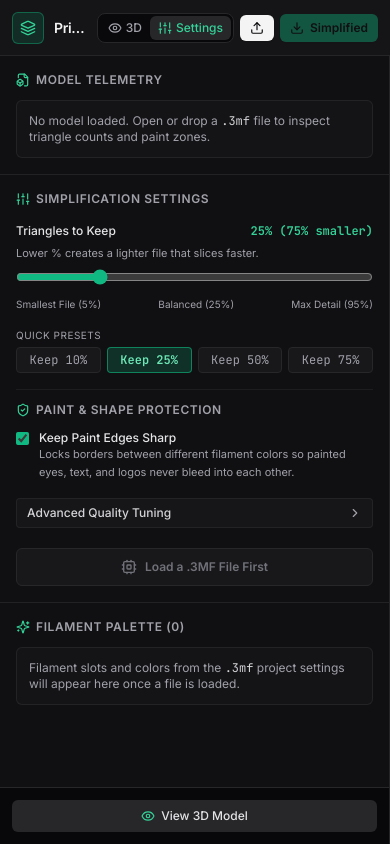
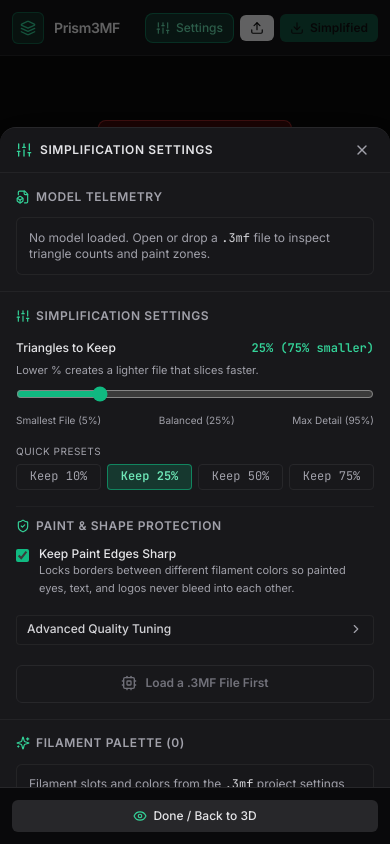
Before and after one commit to nissy34/Prism3MF, a React (Vite) app: page / in a window 390 px wide. Both pictures are taken after a click on the button "Settings". Built offline with nearby package versions, Linux system fonts and the light colour scheme.

Commit message:
feat: turn mobile settings into slide-up drawer popup with toggle and close button

```diff
--- a/src/App.tsx
+++ b/src/App.tsx
@@ -17,6 +17,7 @@
   RotateCcw,
   ChevronDown,
   ChevronRight,
+  X,
 } from 'lucide-react';
 import {
   SimplificationOptions,
@@ -56,7 +57,7 @@
   const [maxGeometricError, setMaxGeometricError] = useState<number>(0.02);
   const [showAdvancedSettings, setShowAdvancedSettings] = useState<boolean>(false);
   const [appliedOptions, setAppliedOptions] = useState<SimplificationOptions | null>(null);
-  const [mobileTab, setMobileTab] = useState<'viewport' | 'settings'>('viewport');
+  const [isMobileSettingsOpen, setIsMobileSettingsOpen] = useState<boolean>(false);
 
   // Viewport controls
   const [displayMode, setDisplayMode] = useState<ViewportDisplayMode>('simplified');
@@ -162,7 +163,7 @@
       const worker = isProcessing ? createWorker() : workerRef.current || createWorker();
 
       const nextJobId = ++jobIdRef.current;
-      setMobileTab('viewport');
+      setIsMobileSettingsOpen(false);
       setIsProcessing(true);
       setProgressStage(`Unpacking & Parsing ${fileName}...`);
       setProgress(5);
@@ -328,36 +329,24 @@
         </div>
 
         <div className="flex items-center gap-1.5 sm:gap-2.5 shrink-0">
-          {/* Mobile Tab Switcher */}
-          <div className="md:hidden flex items-center p-0.5 rounded-lg bg-zinc-950 border border-zinc-800">
+          {/* Mobile Settings Drawer Toggle Button */}
           <button
             type="button"
-              onClick={() => setMobileTab('viewport')}
-              className={`px-2 py-1 rounded-md text-xs font-medium flex items-center gap-1 transition-colors ${
-                mobileTab === 'viewport'
-                  ? 'bg-zinc-800 text-emerald-400 shadow-sm'
-                  : 'text-zinc-400 hover:text-zinc-200'
+            onClick={() => setIsMobileSettingsOpen((prev) => !prev)}
+            className={`md:hidden relative px-2.5 py-1.5 rounded-lg text-xs font-medium flex items-center gap-1.5 transition-colors border ${
+              isMobileSettingsOpen
+                ? 'bg-emerald-500/20 border-emerald-500/50 text-emerald-300'
+                : 'bg-zinc-800/80 border-zinc-700/70 text-zinc-300 hover:bg-zinc-800'
             }`}
-            >
-              <Eye className="w-3.5 h-3.5" />
-              <span>3D</span>
-            </button>
-            <button
-              type="button"
-              onClick={() => setMobileTab('settings')}
-              className={`relative px-2 py-1 rounded-md text-xs font-medium flex items-center gap-1 transition-colors ${
-                mobileTab === 'settings'
-                  ? 'bg-zinc-800 text-emerald-400 shadow-sm'
-                  : 'text-zinc-400 hover:text-zinc-200'
-              }`}
+            aria-label="Toggle settings drawer"
+            title="Toggle simplification settings"
           >
             <Sliders className="w-3.5 h-3.5" />
             <span>Settings</span>
             {hasUnappliedChanges && (
-                <span className="w-1.5 h-1.5 rounded-full bg-amber-400 absolute top-1 right-1" />
+              <span className="w-2 h-2 rounded-full bg-amber-400 absolute -top-0.5 -right-0.5 animate-pulse" />
             )}
           </button>
-          </div>
 
           <input
             ref={fileInputRef}
@@ -425,12 +414,48 @@
 
       {/* Main Content Area */}
       <div className="flex flex-1 min-h-0 overflow-hidden relative">
-        {/* Left Control Sidebar: Full width on mobile when mobileTab === 'settings', fixed width on desktop */}
+        {/* Mobile Backdrop Overlay */}
+        {isMobileSettingsOpen && (
+          <div
+            className="fixed inset-0 bg-black/60 backdrop-blur-xs z-30 md:hidden"
+            onClick={() => setIsMobileSettingsOpen(false)}
+          />
+        )}
+
+        {/* Control Sidebar: Fixed slide-up drawer on mobile, left docked sidebar on desktop */}
         <aside
-          className={`${
-            mobileTab === 'settings' ? 'flex w-full' : 'hidden'
-          } md:flex md:w-80 lg:w-96 border-r border-zinc-800/90 bg-zinc-900/50 flex-col overflow-y-auto shrink-0 z-10`}
+          className={`
+            fixed inset-x-0 bottom-0 max-h-[85dvh] rounded-t-2xl z-40 bg-zinc-900 border-t border-zinc-800 shadow-2xl flex flex-col transition-transform duration-300 ease-out
+            ${isMobileSettingsOpen ? 'translate-y-0' : 'translate-y-full pointer-events-none'}
+            md:static md:translate-y-0 md:pointer-events-auto md:max-h-none md:rounded-none md:z-10
+            md:w-80 lg:w-96 md:border-r md:border-t-0 md:border-zinc-800/90 md:bg-zinc-900/50 md:shrink-0
+          `}
         >
+          {/* Mobile Drawer Grab Handle & Header with Close Button */}
+          <div className="md:hidden pt-2.5 pb-2.5 px-4 border-b border-zinc-800/80 flex items-center justify-between shrink-0 bg-zinc-900/90 rounded-t-2xl">
+            <div className="flex items-center gap-2">
+              <Sliders className="w-4 h-4 text-emerald-400" />
+              <span className="text-xs font-semibold uppercase tracking-wider text-zinc-200">
+                Simplification Settings
+              </span>
+              {hasUnappliedChanges && (
+                <span className="text-[10px] font-medium px-1.5 py-0.5 rounded bg-amber-500/15 text-amber-300 border border-amber-500/30">
+                  Unsaved
+                </span>
+              )}
+            </div>
+            <button
+              type="button"
+              onClick={() => setIsMobileSettingsOpen(false)}
+              className="p-1 rounded-md text-zinc-400 hover:text-zinc-100 hover:bg-zinc-800 transition-colors"
+              aria-label="Close settings popup"
+            >
+              <X className="w-4 h-4" />
+            </button>
+          </div>
+
+          {/* Scrollable inner content container */}
+          <div className="flex-1 overflow-y-auto overscroll-contain">
           {/* Active File & Mesh Telemetry Card */}
           <div className="p-4 border-b border-zinc-800/80 space-y-3">
             <div className="flex items-center justify-between">
@@ -801,15 +826,17 @@
             )}
           </div>
 
-          {/* Sticky Mobile Navigation Bar at bottom of settings */}
-          <div className="md:hidden sticky bottom-0 p-3 bg-zinc-950/95 backdrop-blur-md border-t border-zinc-800 flex items-center gap-2 z-20">
+          </div>
+
+          {/* Mobile Drawer Bottom Action Bar */}
+          <div className="md:hidden p-3 bg-zinc-950/95 backdrop-blur-md border-t border-zinc-800 flex items-center gap-2 shrink-0">
             <button
               type="button"
-              onClick={() => setMobileTab('viewport')}
+              onClick={() => setIsMobileSettingsOpen(false)}
               className="flex-1 py-2 px-3 rounded-md bg-zinc-800 hover:bg-zinc-700 text-zinc-200 text-xs font-medium flex items-center justify-center gap-1.5 transition-colors"
             >
               <Eye className="w-3.5 h-3.5 text-emerald-400" />
-              View 3D Model
+              Done / Back to 3D
             </button>
             {hasUnappliedChanges && (
               <button
@@ -817,23 +844,19 @@
                 disabled={!archive || isProcessing}
                 onClick={() => {
                   handleApplySimplification();
-                  setMobileTab('viewport');
+                  setIsMobileSettingsOpen(false);
                 }}
                 className="flex-1 py-2 px-3 rounded-md bg-emerald-500 hover:bg-emerald-400 text-zinc-950 text-xs font-semibold flex items-center justify-center gap-1.5 transition-colors shadow"
               >
                 <Cpu className="w-3.5 h-3.5" />
-                Apply &amp; View
+                Apply &amp; Close
               </button>
             )}
           </div>
         </aside>
 
-        {/* Center 3D Viewport Area */}
-        <main
-          className={`${
-            mobileTab === 'viewport' ? 'flex' : 'hidden'
-          } md:flex flex-1 relative flex-col bg-zinc-950 min-w-0 h-full overflow-hidden`}
-        >
+        {/* Center 3D Viewport Area - Always visible */}
+        <main className="flex flex-1 relative flex-col bg-zinc-950 min-w-0 h-full overflow-hidden">
           {/* Floating Viewport Toolbar */}
           {archive && (
             <div className="absolute top-2 sm:top-4 left-2 sm:left-4 right-2 sm:right-4 z-10 flex items-center justify-between pointer-events-none gap-1.5">
@@ -928,7 +951,7 @@
               <div className="flex items-center gap-1.5">
                 <button
                   type="button"
-                  onClick={() => setMobileTab('settings')}
+                  onClick={() => setIsMobileSettingsOpen((prev) => !prev)}
                   className="relative px-2.5 py-1.5 rounded-lg bg-zinc-800 hover:bg-zinc-700 text-zinc-200 font-medium flex items-center gap-1 transition-colors"
                 >
                   <Sliders className="w-3.5 h-3.5 text-emerald-400" />
```
Lines whose indentation alone changed are shown as unchanged.
